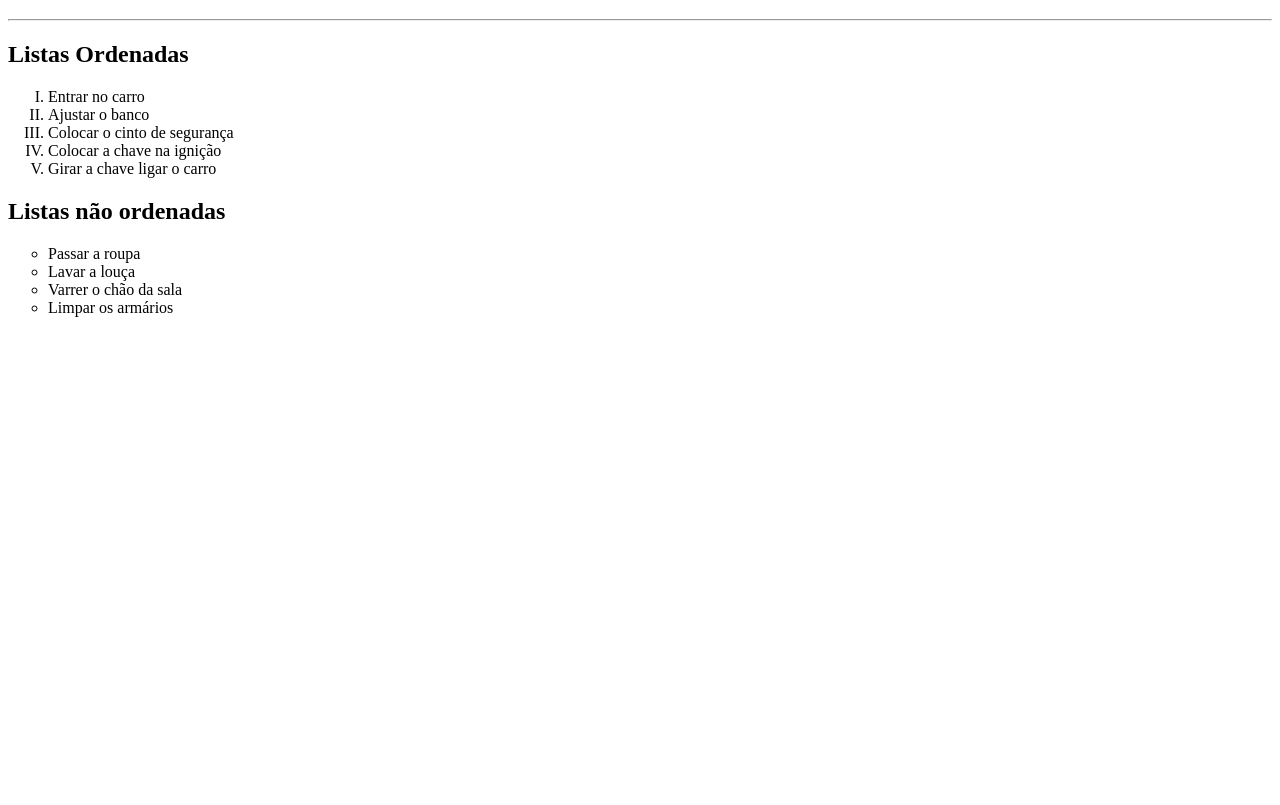
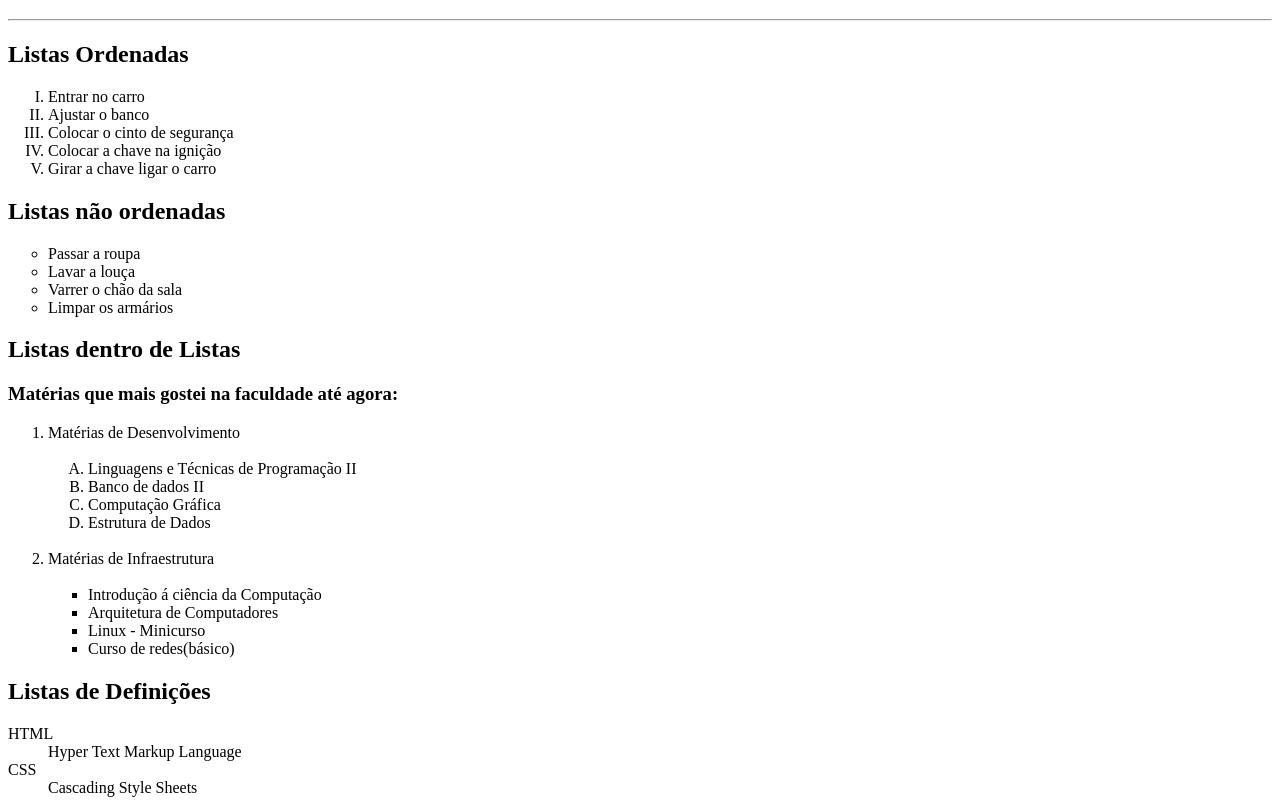
Before and after one commit to RaulErick/HTML5-CSS3_Raul, a plain HTML site: page Pratica dos Estudos/Estudo10/est10.html in a window 1280 px wide. Shown: the part 61-866 px from the top of the page. Before the commit the page ends 800 px from the top, so only its background shows below. Drawn offline with Linux system fonts and the light colour scheme.

Commit message:
Adicionei os Estudos 10 e 11

```diff
--- a/Pratica dos Estudos/Estudo10/est10.html
+++ b/Pratica dos Estudos/Estudo10/est10.html
@@ -33,4 +33,29 @@
 
     <ol>li*4 = Cria automaticamente a estrutura de 4 li's.
 -->
+
+    <h2>Listas dentro de Listas</h2>
+    <h3>Matérias que mais gostei na faculdade até agora:</h3>
+    <ol>
+        <li>Matérias de Desenvolvimento</li>
+        <ol type ="A">
+            <br><li>Linguagens e Técnicas de Programação II</li>
+            <li>Banco de dados II</li>
+            <li>Computação Gráfica</li>
+            <li>Estrutura de Dados</li>
+        </ol>
+       <br> <li>Matérias de Infraestrutura</li>
+        <ul type="square">
+            <br> <li>Introdução á ciência da Computação</li>
+            <li>Arquitetura de Computadores</li>
+            <li>Linux - Minicurso</li>
+            <li>Curso de redes(básico)</li>
+        </ul>
+    </ol>
+    <h2>Listas de Definições</h2>
+    <dt>HTML</dt>
+    <dd>Hyper Text Markup Language</dd>
+    <dt>CSS</dt>
+    <dd>Cascading Style Sheets</dd>
+
 </html>
```
Also changed, not shown: Pratica dos Estudos/Estudo11/est11.html (added, +23 -0 lines).
